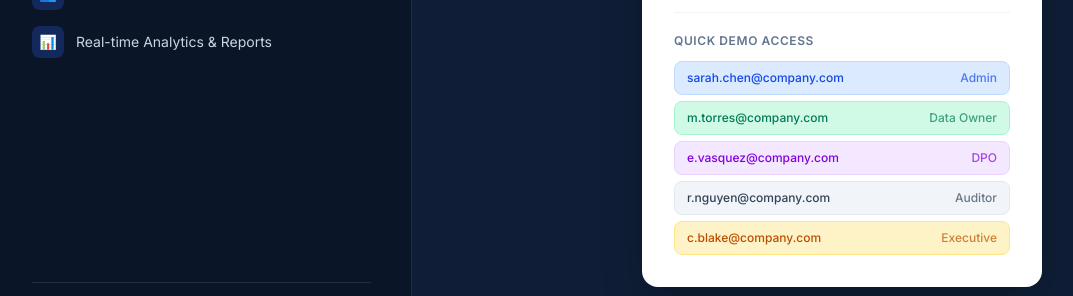
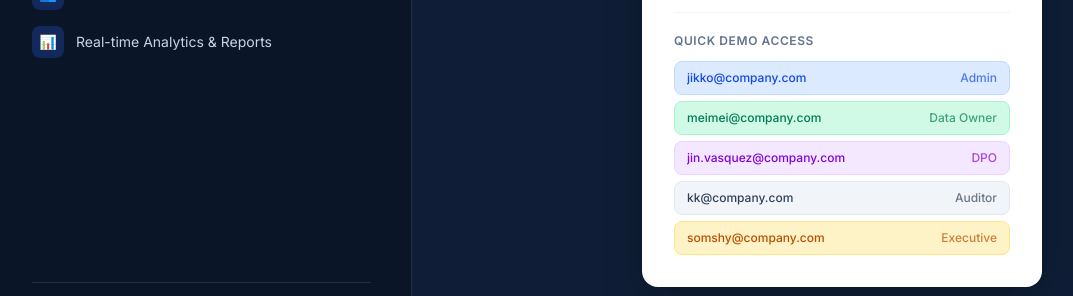
Before and after one commit to Jinny112477/RaPo, a Next.js app in the folder rapo/: page /login in a window 1280 px wide. Shown: the part 437-733 px from the top of the page, without its empty margins (8-1081 px from the left). Built offline with nearby package versions, Linux system fonts and the light colour scheme.

Commit message:
sidebar mockdata

```diff
--- a/rapo/app/login/page.tsx
+++ b/rapo/app/login/page.tsx
@@ -23,11 +23,11 @@ const EyeIcon = ({ open }: { open: boolean }) =>
   );
 
 const demoAccounts = [
-  { email: 'sarah.chen@company.com', role: 'Admin', color: 'bg-blue-100 text-blue-700 border-blue-200' },
-  { email: 'm.torres@company.com', role: 'Data Owner', color: 'bg-emerald-100 text-emerald-700 border-emerald-200' },
-  { email: 'e.vasquez@company.com', role: 'DPO', color: 'bg-purple-100 text-purple-700 border-purple-200' },
-  { email: 'r.nguyen@company.com', role: 'Auditor', color: 'bg-slate-100 text-slate-700 border-slate-200' },
-  { email: 'c.blake@company.com', role: 'Executive', color: 'bg-amber-100 text-amber-700 border-amber-200' },
+  { email: 'jikko@company.com', role: 'Admin', color: 'bg-blue-100 text-blue-700 border-blue-200' },
+  { email: 'meimei@company.com', role: 'Data Owner', color: 'bg-emerald-100 text-emerald-700 border-emerald-200' },
+  { email: 'jin.vasquez@company.com', role: 'DPO', color: 'bg-purple-100 text-purple-700 border-purple-200' },
+  { email: 'kk@company.com', role: 'Auditor', color: 'bg-slate-100 text-slate-700 border-slate-200' },
+  { email: 'somshy@company.com', role: 'Executive', color: 'bg-amber-100 text-amber-700 border-amber-200' },
 ];
 
 export default function LoginPage() {
--- a/rapo/components/Sidebar.tsx
+++ b/rapo/components/Sidebar.tsx
@@ -111,10 +111,11 @@ const ChevronLeftIcon = () => (
   </svg>
 );
 
+// ลิ้งหน้า
 const navItems: NavItem[] = [
   { label: 'Dashboard', href: '/dashboard', icon: <DashboardIcon />, roles: ['admin', 'dataOwner', 'dpo', 'auditor', 'executive'] },
-  { label: 'User Management', href: '/admin/users', icon: <UsersIcon />, roles: ['admin'] },
-  { label: 'Create Activity', href: '/createactivity', icon: <PlusCircleIcon />, roles: ['admin', 'dataOwner'] },
+  { label: 'User Management', href: '/admin', icon: <UsersIcon />, roles: ['admin'] },
+  { label: 'Create Activity', href: '/ropa/create', icon: <PlusCircleIcon />, roles: ['admin', 'dataOwner'] },
   { label: 'My Activities', href: '/admin/activities', icon: <ListIcon />, roles: ['dataOwner'] },
   { label: 'Processor', href: '/processor', icon: <ServerIcon />, roles: ['admin'] },
   { label: 'Reports', href: '/admin/reports', icon: <FileTextIcon />, roles: ['admin'] },
@@ -148,6 +149,7 @@ export function Sidebar() {
           'fixed top-16 bottom-0 left-0 z-40 flex flex-col',
           'bg-[#203690] text-white border-r border-[#182a73]',
           'transition-all duration-200 ease-in-out',
+          'overflow-hidden',
           isCollapsed ? 'w-[64px]' : 'w-[240px]',
         ].join(' ')}
       >
@@ -162,7 +164,7 @@ export function Sidebar() {
         )}
 
         {/* Nav Items */}
-        <nav className="flex-1 overflow-y-auto py-3 px-2">
+        <nav className="flex-1 overflow-y-auto overflow-x-hidden py-3 px-2">
           <ul className="space-y-0.5">
             {filtered.map((item) => {
               const isActive = pathname === item.href || pathname.startsWith(item.href + '/');
--- a/rapo/lib/mockData.ts
+++ b/rapo/lib/mockData.ts
@@ -39,7 +39,7 @@ export const mockUsers: User[] = [
   {
     id: 'USR-001',
     name: 'jikko',
-    email: 'sarah.chen@company.com',
+    email: 'jikko@company.com',
     role: 'admin',
     department: 'IT',
     avatarInitials: 'JK',
@@ -49,7 +49,7 @@ export const mockUsers: User[] = [
   {
     id: 'USR-002',
     name: 'meimei',
-    email: 'm.torres@company.com',
+    email: 'meimei@company.com',
     role: 'dataOwner',
     department: 'การตลาด',
     avatarInitials: 'MM',
@@ -59,7 +59,7 @@ export const mockUsers: User[] = [
   {
     id: 'USR-003',
     name: 'jin',
-    email: 'e.vasquez@company.com',
+    email: 'jin@company.com',
     role: 'dpo',
     department: 'กฎหมาย',
     avatarInitials: 'JN',
@@ -69,7 +69,7 @@ export const mockUsers: User[] = [
   {
     id: 'USR-004',
     name: 'kk',
-    email: 'r.nguyen@company.com',
+    email: 'kk@company.com',
     role: 'auditor',
     department: 'ตรวจสอบ',
     avatarInitials: 'KK',
@@ -79,7 +79,7 @@ export const mockUsers: User[] = [
   {
     id: 'USR-005',
     name: 'somshy',
-    email: 'c.blake@company.com',
+    email: 'somshy@company.com',
     role: 'executive',
     department: 'ผู้บริหาร',
     avatarInitials: 'SS',
```
